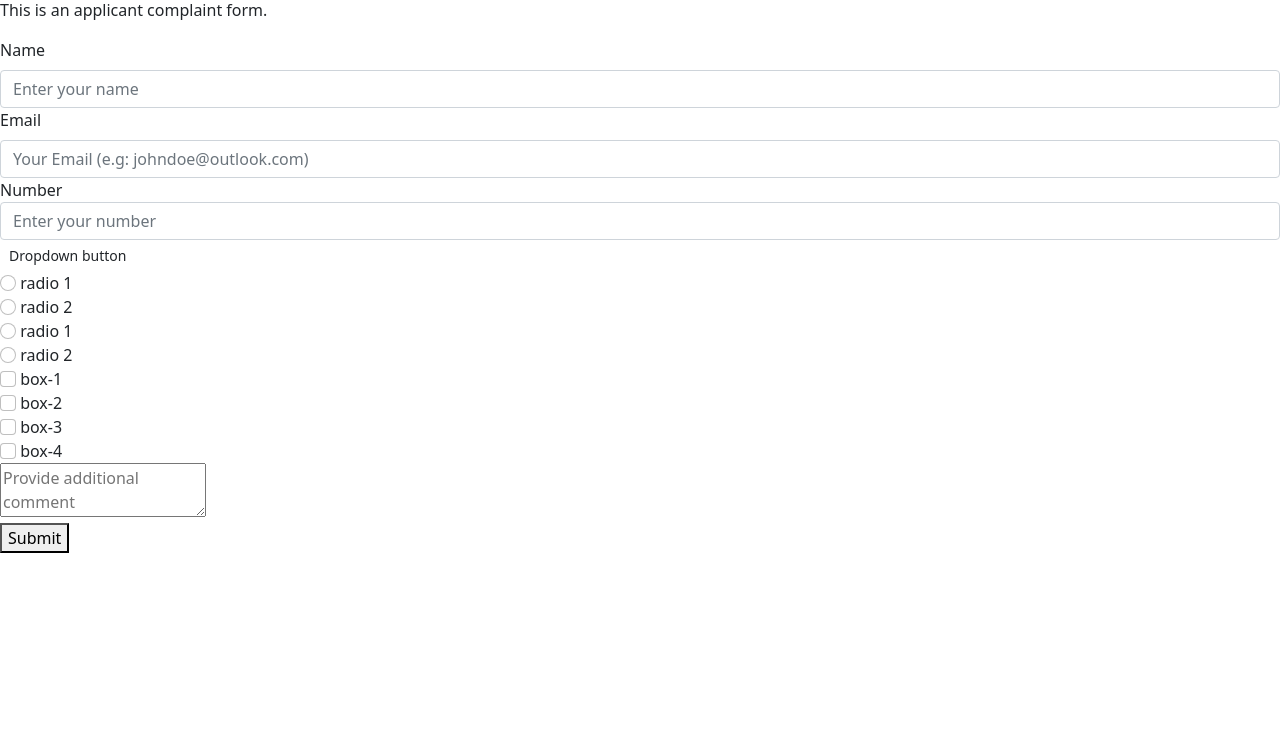
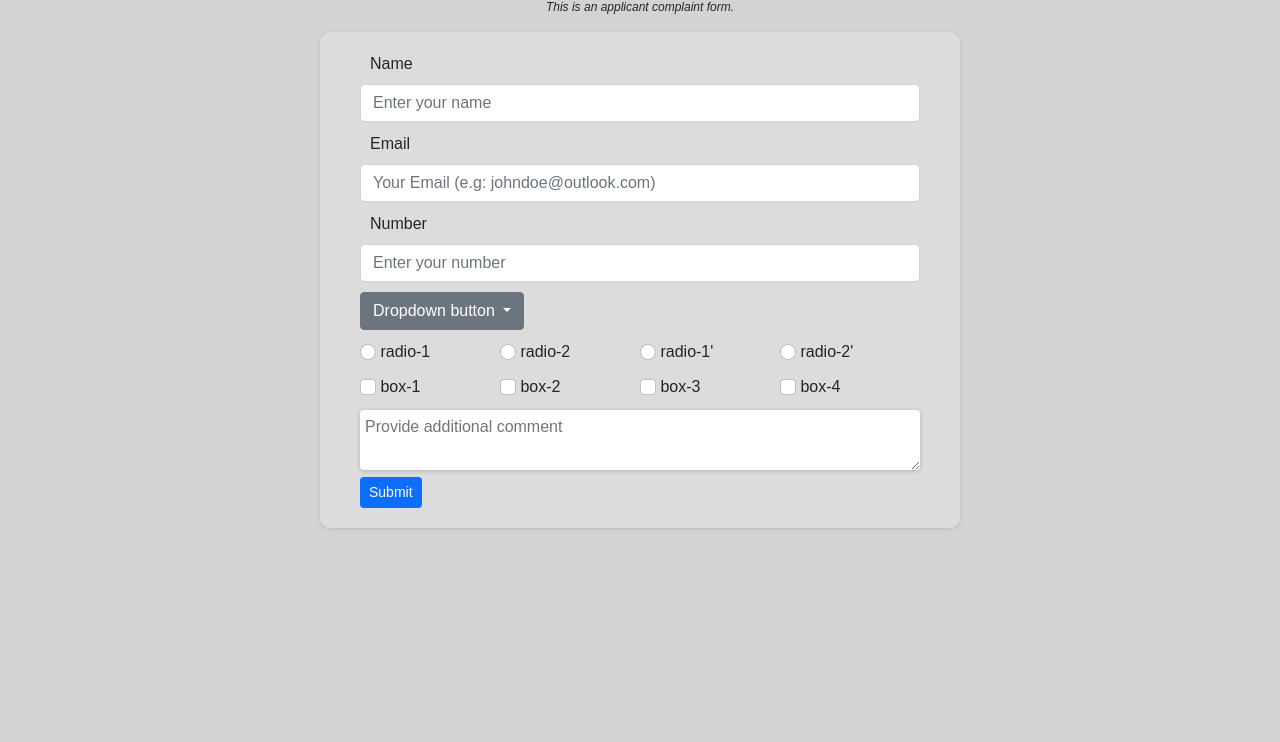
Before and after one commit to sntakirutimana72/steven-william-microverse, a plain HTML site: page index.html in a window 1280 px wide. Shown: the part 58-800 px from the top of the page. Drawn offline with nearby package versions, Linux system fonts and the light colour scheme.

Commit message:
now moving to deployable version

```diff
--- a/css/style.css
+++ b/css/style.css
@@ -0,0 +1,67 @@
+* {
+    box-sizing: border-box;
+    font-family: Arial, Helvetica, sans-serif !important;
+}
+
+body {
+    background-color: lightgray;
+    margin: 0 25%;
+}
+
+h1 {
+    text-align: center;
+}
+
+#description {
+    font-size: 12px;
+    text-align: center;
+    font-style: italic;
+}
+
+#survey-form {
+    background-color: rgba(255, 255, 255, 0.2);
+    padding: 20px 40px;
+    border-radius: 10px;
+    box-shadow: 0 1px 4px rgba(0, 0, 0, .1);
+}
+
+.option-item {
+    float: left;
+    width: 25%;
+    margin-bottom: 5px;
+}
+
+@media screen and (max-width: 480px) {
+    .option-item {
+      width: 100%;
+      display: block;
+    }
+}
+
+@media screen and (max-width: 600px) {
+    body {
+        margin: 0 40px;
+    }
+}
+
+.dropdown {
+    margin-bottom: 10px;
+}
+
+input {
+    margin-bottom: 10px;
+}
+
+textarea {
+    width: 100%;
+    resize: vertical;
+    border: none;
+    padding: 5px;
+    min-height: 60px;
+    border-radius: 4px;
+    box-shadow: 0 1px 4px rgba(0, 0, 0, 0.2);
+}
+
+.form-label {
+    padding-left: 10px;
+}
--- a/index.html
+++ b/index.html
@@ -3,64 +3,61 @@
   <head>
     <meta charset="UTF-8" />
     <link href="https://cdn.jsdelivr.net/npm/bootstrap@5.0.2/dist/css/bootstrap.min.css" rel="stylesheet" integrity="sha384-EVSTQN3/azprG1Anm3QDgpJLIm9Nao0Yz1ztcQTwFspd3yD65VohhpuuCOmLASjC" crossorigin="anonymous">
+    <link rel="stylesheet" href="css/style.css" />
     <title>Survey Form</title>
   </head>
 
   <body>
     <h1 id="title">Survey Form (Will&Steven)</h1>
     <p id="description">This is an applicant complaint form.</p>
+
     <form id="survey-form">
       <div class="md-3">
-        <label for="name-label" class="form-label">Name</label>
+        <label id="name-label" class="form-label">Name</label>
         <input type="text" class="form-control md-3" id="name" placeholder="Enter your name" required>
       </div>
 
       <div class="md-3">
-        <label for="email-label" class="form-label">Email</label>
+        <label id="email-label" class="form-label">Email</label>
         <input type="email" class="form-control md-3" id="email" placeholder="Your Email (e.g: johndoe@outlook.com)" required>
       </div>
 
       <div class="md-3">
-        <label for="number">Number</label>
-        <input type="number" class="form-control md-3" id="number" placeholder="Enter your number" required>
+        <label id="number-label" class="form-label">Number</label>
+        <input type="number" class="form-control md-3" id="number" placeholder="Enter your number" min="14" max="150" required>
       </div>
 
       <div class="dropdown">
-        <button class="btn btn-sm" id="dropdown" aria-expanded="false">
+        <button class="btn btn-secondary dropdown-toggle" type="button" id="dropdownMenuButton2" data-bs-toggle="dropdown" aria-expanded="false">
           Dropdown button
         </button>
-        <ul class="dropdown-menu" aria-labelledby="dropdown">
-          <li><a class="dropdown-item" href="#">Choice One</a></li>
+        <ul class="dropdown-menu dropdown-menu-dark" aria-labelledby="dropdownMenuButton2">
+          <li><a class="dropdown-item active" href="#">Choice One</a></li>
           <li><a class="dropdown-item" href="#">Choice Two</a></li>
-          <li><a class="dropdown-item" href="#">Choice Three</a></li>
         </ul>
       </div>
 
-      <div id="options">
+      <div>
         <div class="option-group" for="group-1">
           <div class="option-item">
-            <input class="form-check-input" type="radio" name="group-1">
-            <label class="form-check-label" for="flexRadioDefault1">radio 1</label>
+            <input class="form-check-input" type="radio" name="group-1" value="radio-1">
+            <label class="form-check-label" for="flexRadioDefault1">radio-1</label>
           </div>
           <div class="option-item">
             <input class="form-check-input" type="radio" name="group-1">
-            <label class="form-check-label" for="flexRadioDefault1">radio 2</label>
-          </div>
-        </div>
-
-        <div class="option-group" for="group-2">
-          <div class="option-item">
-            <input class="form-check-input" type="radio" name="group-2">
-            <label class="form-check-label" for="flexRadioDefault1">radio 1</label>
+            <label class="form-check-label" for="flexRadioDefault1" value="radio-1">radio-2</label>
           </div>
           <div class="option-item">
             <input class="form-check-input" type="radio" name="group-2">
-            <label class="form-check-label" for="flexRadioDefault1">radio 2</label>
+            <label class="form-check-label" for="flexRadioDefault1" value="radio-1'">radio-1'</label>
+          </div>
+          <div class="option-item">
+            <input class="form-check-input" type="radio" name="group-2">
+            <label class="form-check-label" for="flexRadioDefault1" value="radio-2'">radio-2'</label>
           </div>
         </div>
 
         <div class="option-group">
-          <div class="option-item">
           <div class="option-item">
             <input class="form-check-input" type="checkbox" value="box-1" id="box-1">
             <label class="form-check-label" for="box-1">box-1</label>
@@ -79,17 +76,16 @@
           </div>
         </div>
       </div>
-      </div>
 
       <div>
         <textarea placeholder="Provide additional comment"></textarea>
       </div>
 
       <div>
-        <button type="submit" id="submit">Submit</button>
+        <button class="btn btn-primary btn-sm" type="submit" id="submit">Submit</button>
       </div>
     </form>
 
-    <!-- <script src="https://cdn.freecodecamp.org/testable-projects-fcc/v1/bundle.js"></script> -->
+    <script src="https://cdn.freecodecamp.org/testable-projects-fcc/v1/bundle.js"></script>
   </body>
 </html>
```
Lines whose indentation alone changed are shown as unchanged.
